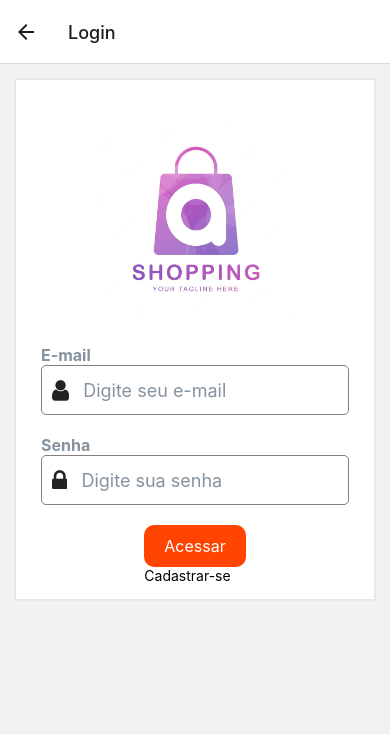
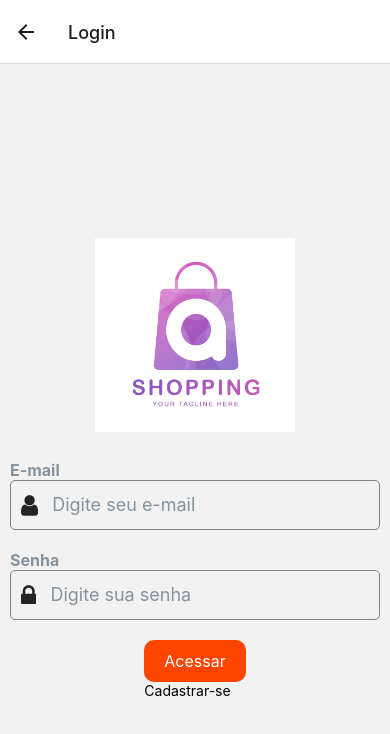
Before and after one commit to jeanpaulo204/ShoppingMobile, a React Native app: screen /Login in a window 390 px wide. Shown: the top 734 px of the page. Built offline with nearby package versions, Linux system fonts and the light colour scheme.

Commit message:
feat: remocao de card

```diff
--- a/rotas/Login.js
+++ b/rotas/Login.js
@@ -3,12 +3,12 @@ import { View, Text, Image} from 'react-native';
 import CustomInput from '../components/CustomInput';
 import PasswordInput from '../components/PasswordInput';
 import CustomButton from '../components/CustomButton';
-import { Card } from '@rneui/themed';
+
 
 function LoginScreen() {
   return (
 
-    <Card>
+
     <View style={{ flex: 1, alignItems: 'center', justifyContent: 'center' }}>
     <Image
       source={require('../img/logo-shopping.png')}
@@ -22,7 +22,7 @@ function LoginScreen() {
      <Text>Cadastrar-se</Text>
      </View>
     </View>
-    </Card>
+
   );
 }
 
```
